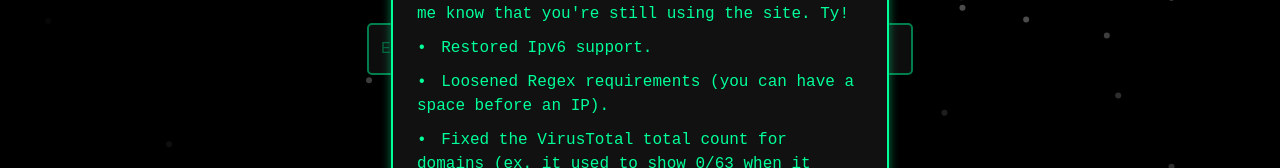
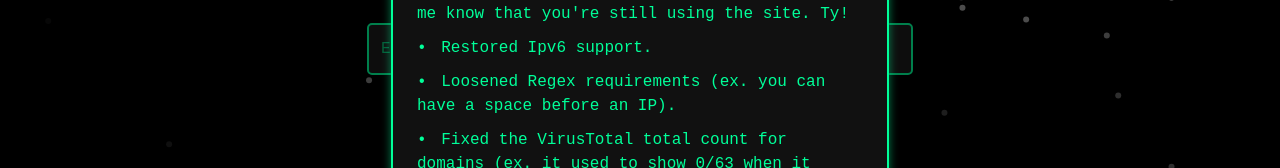
Before and after one commit to cdup07/cyberkit.dev, a React (Vite) app: page / in a window 1280 px wide. Shown: the part 303-471 px from the top of the page. Built offline with nearby package versions, Linux system fonts and the light colour scheme.

Commit message:
typo fix

```diff
--- a/src/App.jsx
+++ b/src/App.jsx
@@ -54,7 +54,7 @@ function App() {
         changelog={[
           "Its been a hot minute. If you see this, let me know that you're still using the site. Ty!",
           "Restored Ipv6 support.",
-          "Loosened Regex requirements (you can have a space before an IP).",
+          "Loosened Regex requirements (ex. you can have a space before an IP).",
           "Fixed the VirusTotal total count for domains (ex. it used to show 0/63 when it should've been 0/94).",
         ]}
         show={showChangelog}
```
